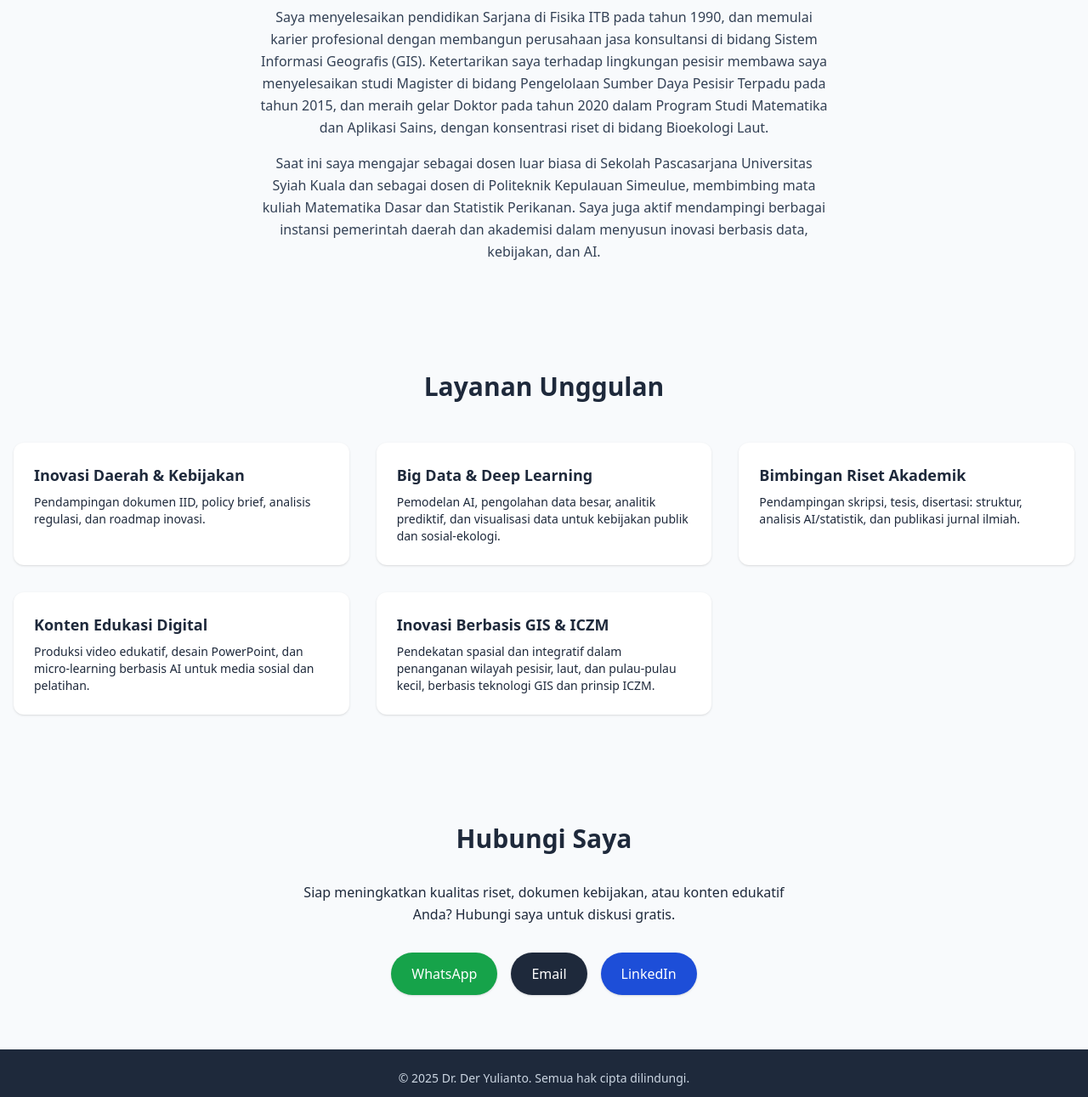
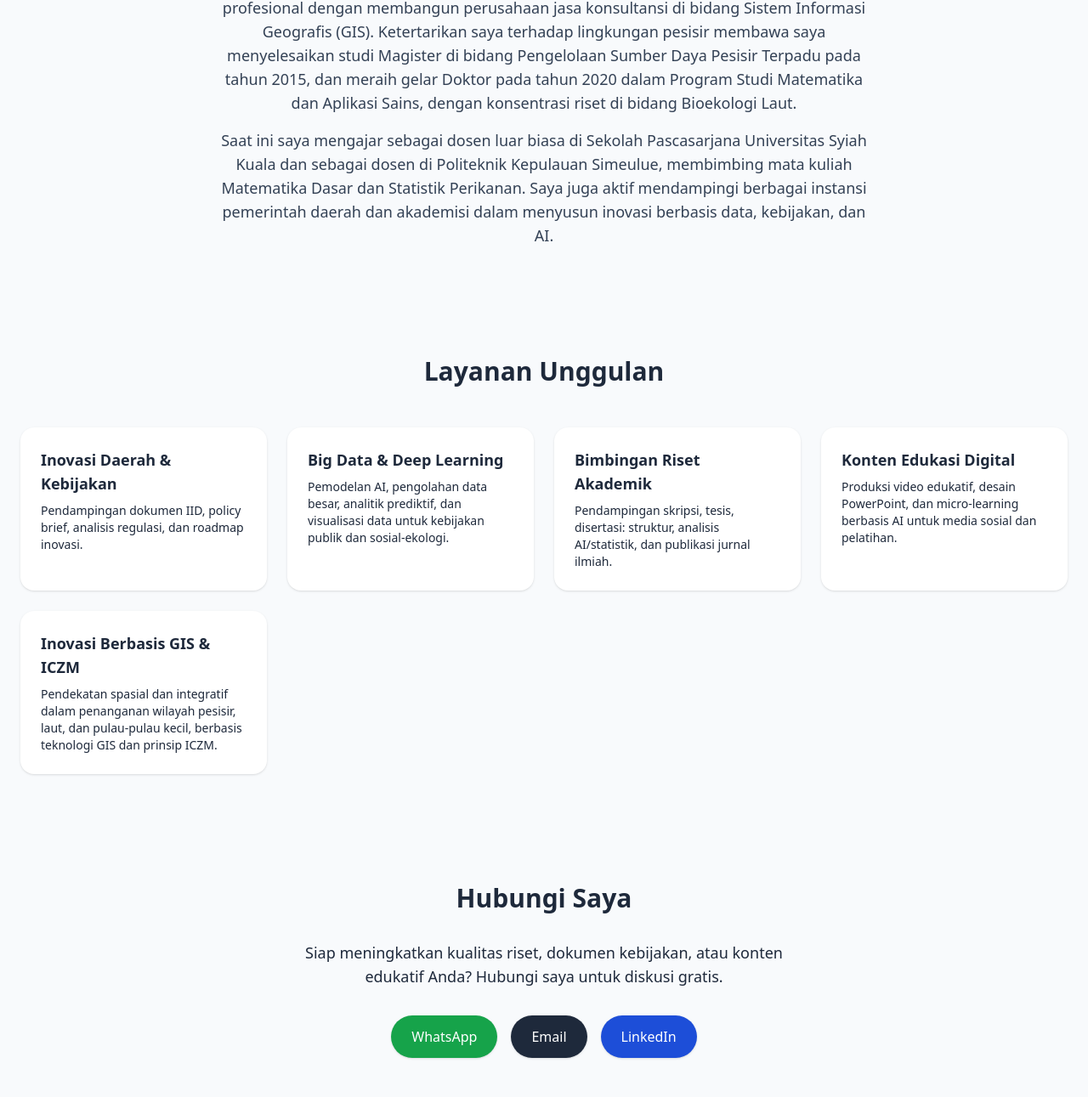
Before and after one commit to deryulianto/deryulianto.github.io, a plain HTML site: page index.html in a window 1280 px wide. Shown: the part 447-1738 px from the top of the page at 85% size. Drawn offline with nearby package versions, Linux system fonts and the light colour scheme.

Commit message:
Add files via upload

```diff
--- a/index.html
+++ b/index.html
@@ -5,56 +5,65 @@
   <meta charset="UTF-8" />
   <meta name="viewport" content="width=device-width, initial-scale=1.0" />
   <title>Dr. Der Yulianto | Konsultan AI & Inovasi</title>
-  <meta name="description" content="Profil Dr. Der Yulianto – Konsultan Inovasi Daerah, Big Data, AI, dan GIS untuk pengembangan kebijakan dan riset lingkungan." />
-  <meta name="keywords" content="Inovasi Daerah, Konsultan AI, Big Data, Bioekologi Laut, Statistik, Deep Learning, GIS" />
-  <meta property="og:title" content="Dr. Der Yulianto | Konsultan AI & Inovasi" />
-  <meta property="og:description" content="Konsultan Inovasi Daerah, Big Data, Deep Learning, dan Kebijakan Berbasis Data. Siap membantu instansi & riset akademik Anda." />
-  <meta property="og:image" content="https://deritayulian.github.io/deryulianto.github.io/preview.jpg" />
-  <meta property="og:url" content="https://deritayulian.github.io/deryulianto.github.io" />
-  <meta name="twitter:card" content="summary_large_image" />
+
+  <!-- Meta Tags for SEO & Social Share -->
+  <meta name="description" content="Landing Page resmi Dr. Der Yulianto - Konsultan Inovasi Daerah, Big Data & AI untuk Kebijakan dan Lingkungan.">
+  <meta property="og:title" content="Dr. Der Yulianto | Konsultan AI & Inovasi">
+  <meta property="og:description" content="Konsultan Inovasi Daerah, Big Data & AI untuk Kebijakan dan Lingkungan.">
+  <meta property="og:type" content="website">
+  <meta property="og:url" content="https://deryulianto.github.io">
+  <meta property="og:image" content="https://deryulianto.github.io/preview.jpg">
+  <meta name="twitter:card" content="summary_large_image">
+  <meta name="twitter:title" content="Dr. Der Yulianto | Konsultan AI & Inovasi">
+  <meta name="twitter:description" content="Konsultan Inovasi Daerah, Big Data & AI untuk Kebijakan dan Lingkungan.">
+  <meta name="twitter:image" content="https://deryulianto.github.io/preview.jpg">
+
+  <!-- Favicon (optional if you upload favicon.ico) -->
+  <link rel="icon" href="favicon.ico" type="image/x-icon">
+
   <script src="https://cdn.tailwindcss.com"></script>
 </head>
 <body class="bg-slate-50 text-slate-800 leading-relaxed">
 
   <!-- HERO -->
-  <header class="bg-gradient-to-r from-cyan-700 to-blue-600 text-white py-20">
-    <div class="container mx-auto px-4 text-center">
-      <h1 class="text-4xl md:text-5xl font-bold mb-6">Dr. Der Yulianto</h1>
+  <header class="bg-gradient-to-r from-cyan-700 to-blue-600 text-white py-16">
+    <div class="container mx-auto px-4 md:px-6 text-center">
+      <h1 class="text-3xl md:text-5xl font-bold mb-4">Dr. Der Yulianto</h1>
       <p class="text-lg md:text-2xl mb-8">Konsultan Inovasi Daerah, Big Data & AI untuk Kebijakan dan Lingkungan</p>
       <a href="https://wa.me/6282167913518" target="_blank" class="inline-block bg-white text-cyan-700 font-semibold px-6 py-3 rounded-full shadow-lg hover:shadow-xl transition">Jadwalkan Konsultasi Sekarang</a>
     </div>
   </header>
 
   <!-- ABOUT -->
-  <section class="container mx-auto px-4 py-12" id="about">
-    <h2 class="text-3xl font-bold text-center mb-6">Tentang Saya</h2>
-    <div class="max-w-2xl mx-auto text-center text-slate-700 text-base leading-relaxed">
+  <section class="container mx-auto px-4 md:px-6 py-12" id="about">
+    <h2 class="text-2xl md:text-3xl font-bold text-center mb-6">Tentang Saya</h2>
+    <div class="max-w-3xl mx-auto text-center text-slate-700 text-base md:text-lg">
       <p class="mb-4">Saya menyelesaikan pendidikan Sarjana di Fisika ITB pada tahun 1990, dan memulai karier profesional dengan membangun perusahaan jasa konsultansi di bidang Sistem Informasi Geografis (GIS). Ketertarikan saya terhadap lingkungan pesisir membawa saya menyelesaikan studi Magister di bidang Pengelolaan Sumber Daya Pesisir Terpadu pada tahun 2015, dan meraih gelar Doktor pada tahun 2020 dalam Program Studi Matematika dan Aplikasi Sains, dengan konsentrasi riset di bidang Bioekologi Laut.</p>
       <p class="mb-4">Saat ini saya mengajar sebagai dosen luar biasa di Sekolah Pascasarjana Universitas Syiah Kuala dan sebagai dosen di Politeknik Kepulauan Simeulue, membimbing mata kuliah Matematika Dasar dan Statistik Perikanan. Saya juga aktif mendampingi berbagai instansi pemerintah daerah dan akademisi dalam menyusun inovasi berbasis data, kebijakan, dan AI.</p>
     </div>
   </section>
 
   <!-- SERVICES -->
-  <section class="container mx-auto px-4 py-16" id="services">
-    <h2 class="text-3xl font-bold text-center mb-12">Layanan Unggulan</h2>
-    <div class="grid grid-cols-1 sm:grid-cols-2 lg:grid-cols-3 gap-8">
-      <div class="bg-white p-6 rounded-xl shadow">
+  <section class="container mx-auto px-4 md:px-6 py-16" id="services">
+    <h2 class="text-2xl md:text-3xl font-bold text-center mb-12">Layanan Unggulan</h2>
+    <div class="grid grid-cols-1 sm:grid-cols-2 lg:grid-cols-3 xl:grid-cols-4 gap-6">
+      <div class="bg-white p-6 rounded-2xl shadow">
         <h3 class="font-semibold text-lg mb-2">Inovasi Daerah & Kebijakan</h3>
         <p class="text-sm">Pendampingan dokumen IID, policy brief, analisis regulasi, dan roadmap inovasi.</p>
       </div>
-      <div class="bg-white p-6 rounded-xl shadow">
+      <div class="bg-white p-6 rounded-2xl shadow">
         <h3 class="font-semibold text-lg mb-2">Big Data & Deep Learning</h3>
         <p class="text-sm">Pemodelan AI, pengolahan data besar, analitik prediktif, dan visualisasi data untuk kebijakan publik dan sosial-ekologi.</p>
       </div>
-      <div class="bg-white p-6 rounded-xl shadow">
+      <div class="bg-white p-6 rounded-2xl shadow">
         <h3 class="font-semibold text-lg mb-2">Bimbingan Riset Akademik</h3>
         <p class="text-sm">Pendampingan skripsi, tesis, disertasi: struktur, analisis AI/statistik, dan publikasi jurnal ilmiah.</p>
       </div>
-      <div class="bg-white p-6 rounded-xl shadow">
+      <div class="bg-white p-6 rounded-2xl shadow">
         <h3 class="font-semibold text-lg mb-2">Konten Edukasi Digital</h3>
         <p class="text-sm">Produksi video edukatif, desain PowerPoint, dan micro-learning berbasis AI untuk media sosial dan pelatihan.</p>
       </div>
-      <div class="bg-white p-6 rounded-xl shadow">
+      <div class="bg-white p-6 rounded-2xl shadow col-span-1 sm:col-span-2 lg:col-span-1 xl:col-span-1">
         <h3 class="font-semibold text-lg mb-2">Inovasi Berbasis GIS & ICZM</h3>
         <p class="text-sm">Pendekatan spasial dan integratif dalam penanganan wilayah pesisir, laut, dan pulau-pulau kecil, berbasis teknologi GIS dan prinsip ICZM.</p>
       </div>
@@ -62,13 +71,13 @@
   </section>
 
   <!-- CONTACT -->
-  <section class="container mx-auto px-4 py-16" id="contact">
-    <h2 class="text-3xl font-bold text-center mb-8">Hubungi Saya</h2>
-    <p class="text-center max-w-xl mx-auto mb-8">Siap meningkatkan kualitas riset, dokumen kebijakan, atau konten edukatif Anda? Hubungi saya untuk diskusi gratis.</p>
-    <div class="flex flex-col sm:flex-row justify-center gap-4 text-center">
+  <section class="container mx-auto px-4 md:px-6 py-16" id="contact">
+    <h2 class="text-2xl md:text-3xl font-bold text-center mb-8">Hubungi Saya</h2>
+    <p class="text-center max-w-xl mx-auto mb-8 text-base md:text-lg">Siap meningkatkan kualitas riset, dokumen kebijakan, atau konten edukatif Anda? Hubungi saya untuk diskusi gratis.</p>
+    <div class="flex flex-col md:flex-row justify-center gap-4 text-center">
       <a href="https://wa.me/6282167913518" target="_blank" class="bg-green-600 text-white px-6 py-3 rounded-full shadow hover:bg-green-700 transition">WhatsApp</a>
       <a href="mailto:triple.cgis@gmail.com" class="bg-slate-800 text-white px-6 py-3 rounded-full shadow hover:bg-slate-900 transition">Email</a>
-      <a href="https://www.linkedin.com/in/derita-yulianto-b0844937/" target="_blank" class="bg-blue-700 text-white px-6 py-3 rounded-full shadow hover:bg-blue-800 transition">LinkedIn</a>
+      <a href="https://linkedin.com/in/deryulianto" target="_blank" class="bg-blue-700 text-white px-6 py-3 rounded-full shadow hover:bg-blue-800 transition">LinkedIn</a>
     </div>
   </section>
 
```
